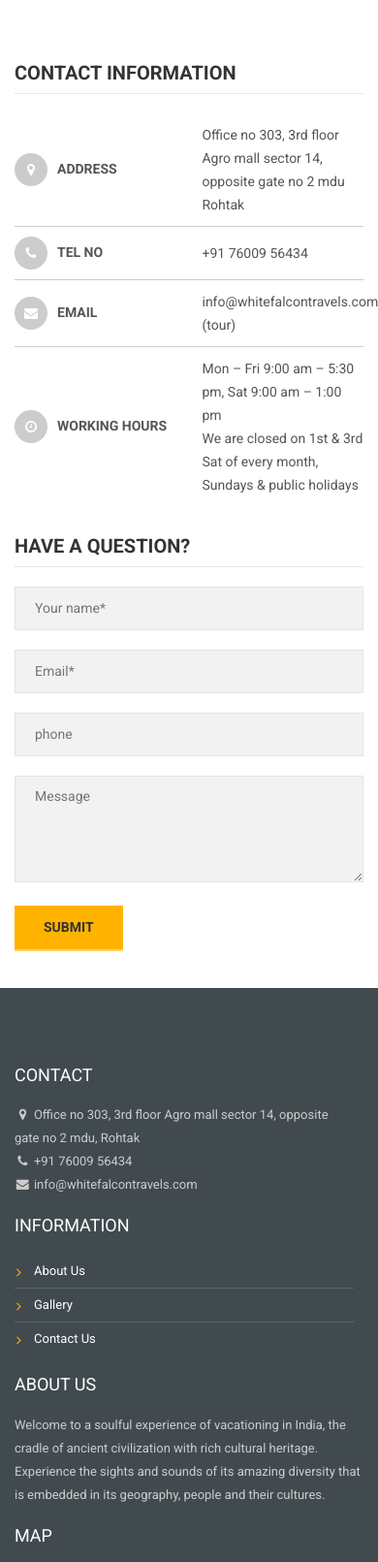
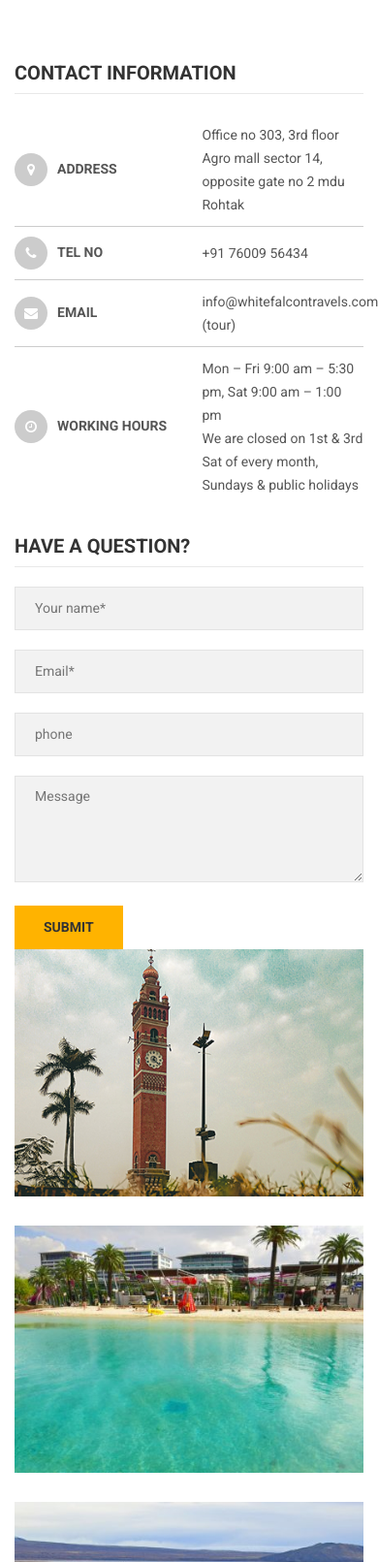
Before and after one commit to himanshu619619/whitefalcon, a PHP site: page /contact.php in a window 390 px wide. Shown: the part 572-2183 px from the top of the page at 97% size. Run offline with PHP 8.4, Linux system fonts and the light colour scheme; some libraries are stand-ins or nearby versions.

Commit message:
sdfsdfdsf

```diff
--- a/contact.php
+++ b/contact.php
@@ -13,7 +13,7 @@
 		<section class="content-area">
 			<div class="container">
 				<div class="row">
-					<div class="site-main col-sm-12 alignleft">
+					<div class="site-main col-sm-9 alignleft">
 						<div class="video-container">
 							<iframe src="https://www.google.com/maps/embed?pb=!1m18!1m12!1m3!1d3493.513248652066!2d76.62003501484865!3d28.88309267944768!2m3!1f0!2f0!3f0!3m2!1i1024!2i768!4f13.1!3m3!1m2!1s0x390d84dee1290973%3A0x131b8ad61ff80398!2sAgro%20Mall!5e0!3m2!1sen!2sin!4v1584698300367!5m2!1sen!2sin" width="600" height="450" style="border: 0; pointer-events: none;" allowfullscreen=""></iframe>
 						</div>
@@ -77,7 +77,17 @@
 							</div>
 						</div>
 					</div>
-
+					<div class="widget-area col-sm-3 align-left">
+						<aside class="widget widget_text">
+							<img src="images/tour/430x305/tour-1.jpg" alt="">
+						</aside>
+						<aside class="widget widget_text">
+							<img src="images/tour/430x305/tour-2.jpg" alt="">
+						</aside>
+						<aside class="widget widget_text">
+							<img src="images/tour/430x305/tour-3.jpg" alt="">
+						</aside>
+					</div>
 				</div>
 			</div>
 		</section>
--- a/index.php
+++ b/index.php
@@ -35,7 +35,7 @@
 								</li>
 								<li class="hb-form-field">
 									<div class="hb-form-field-input hb_input_field">
-										<input type="text" name="text" placeholder="message">
+										<input type="text" name="message" placeholder="message">
 									</div>
 								</li>
 
```
